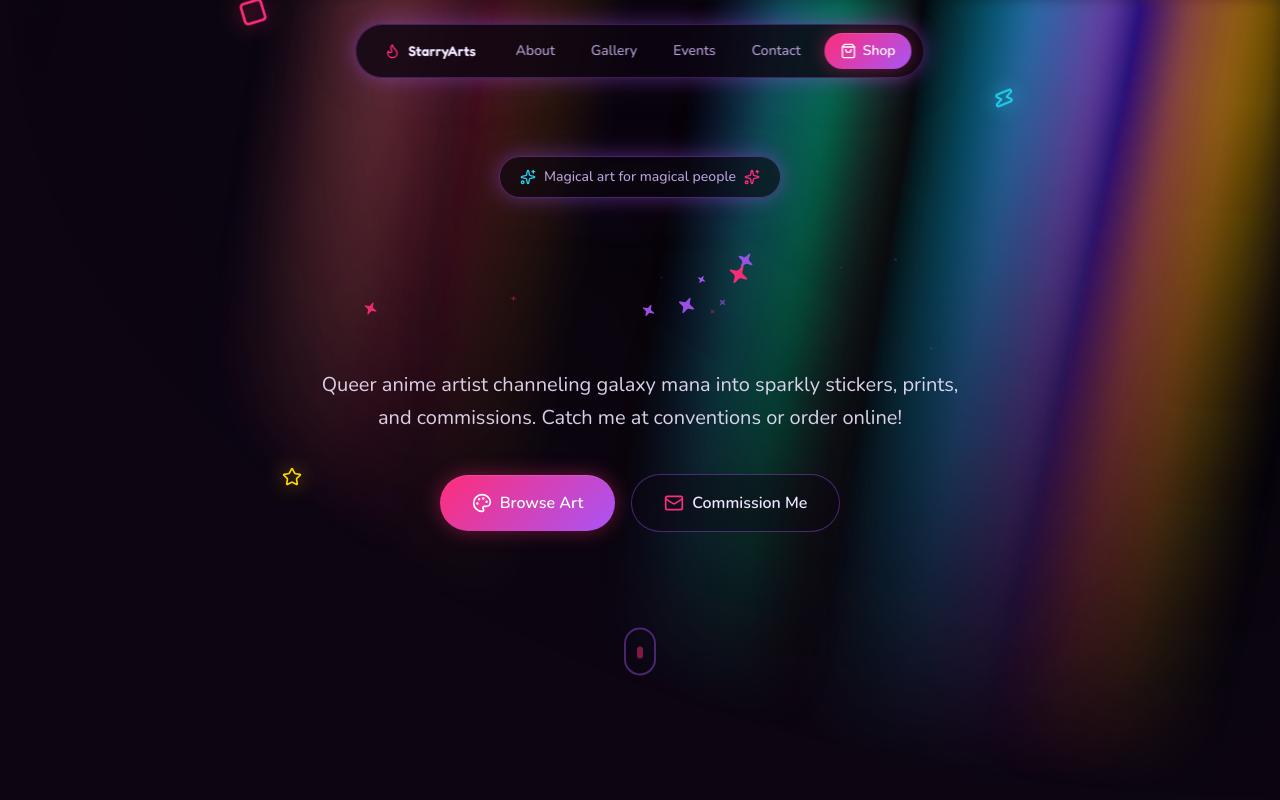
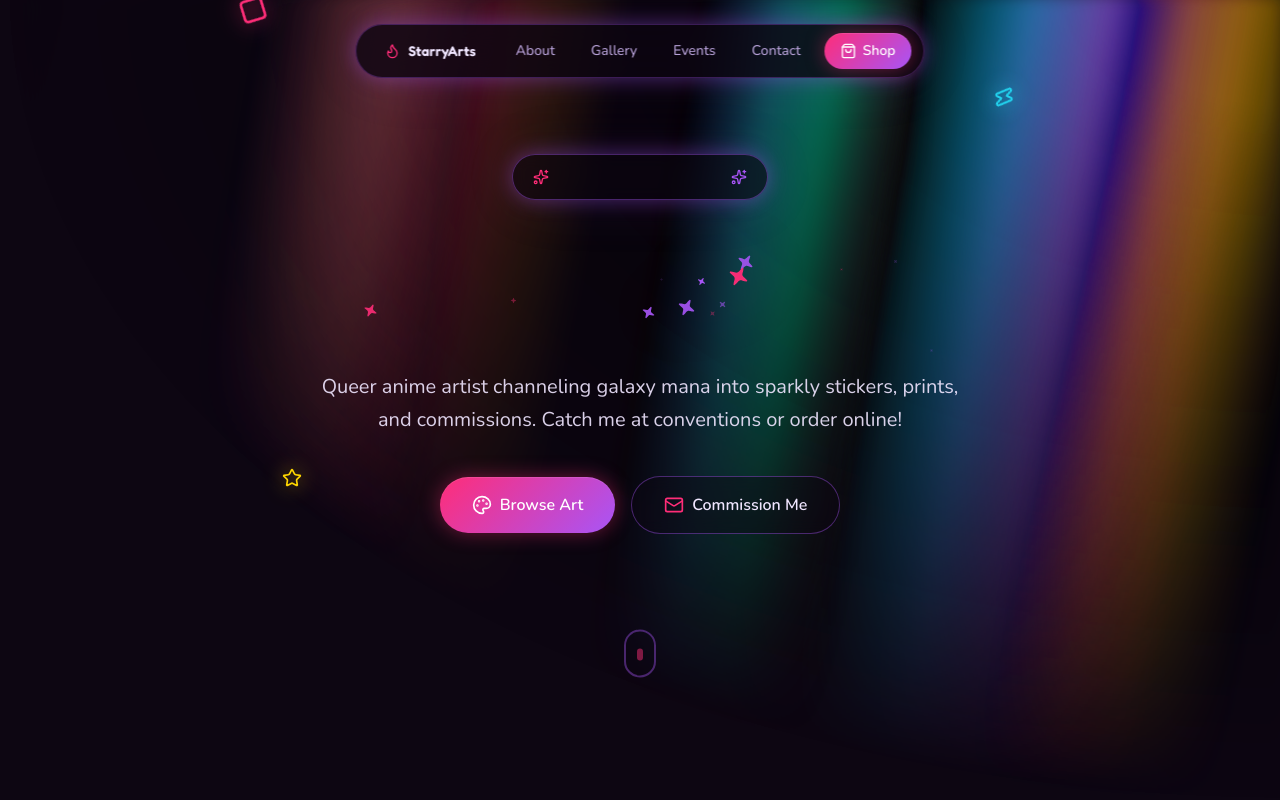
Before and after one commit to Milosaur777/anime-artist-portfolio, a Next.js app: page / in a window 1280 px wide. Shown: the top 800 px of the page. Built offline with nearby package versions, Linux system fonts and the light colour scheme.

Commit message:
feat: add rotating cute prompts that change every 3 seconds

```diff
--- a/src/app/page.tsx
+++ b/src/app/page.tsx
@@ -9,6 +9,7 @@ import {
 } from "lucide-react";
 import { SparklesText } from "@/components/ui/sparkles-text";
 import { AuroraBackground } from "@/components/ui/aurora-background";
+import { RotatingPrompt } from "@/components/ui/rotating-prompt";
 
 /* ─── Spring configs ─── */
 const springBouncy = { type: "spring" as const, stiffness: 300, damping: 15 };
@@ -151,9 +152,9 @@ export default function Home() {
             transition={{ ...springBouncy, delay: 0.3 }}
             className="inline-flex items-center gap-2 rounded-full bg-[#0D0612]/60 backdrop-blur-sm px-5 py-2.5 border border-[#A855F7]/40 glow-purple mb-8"
           >
-              <Sparkles className="w-4 h-4 text-[#22D3EE]" />
-              <span className="text-sm font-medium text-[#B8A2D9]">Magical art for magical people</span>
-              <Sparkles className="w-4 h-4 text-[#FF2D78]" />
+            <Sparkles className="w-4 h-4 text-[#FF2D78] shrink-0" />
+            <RotatingPrompt />
+            <Sparkles className="w-4 h-4 text-[#A855F7] shrink-0" />
           </motion.div>
 
             <motion.div
--- /dev/null
+++ b/src/components/ui/rotating-prompt.tsx
@@ -0,0 +1,46 @@
+"use client";
+
+import { useState, useEffect } from "react";
+import { motion, AnimatePresence } from "framer-motion";
+
+const cutePrompts = [
+  "Magical art for magical people ✨",
+  "Made with stardust and love 💖",
+  "Cute art for cuties only 🌸",
+  "Channeling galaxy mana into pixels 🔮",
+  "Stickers, prints, and sparkles! 🎨",
+  "Queer joy in every brushstroke 🏳️‍🌈",
+  "Your OC deserves to shine ✨",
+  "Con-ready since 2020 🎪",
+  "Small artist, big dreams 💫",
+  "Glitter is a lifestyle ✨",
+];
+
+export function RotatingPrompt() {
+  const [index, setIndex] = useState(0);
+
+  useEffect(() => {
+    const interval = setInterval(() => {
+      setIndex((prev) => (prev + 1) % cutePrompts.length);
+    }, 3000);
+
+    return () => clearInterval(interval);
+  }, []);
+
+  return (
+    <div className="relative h-6 flex items-center justify-center overflow-hidden">
+      <AnimatePresence mode="wait">
+        <motion.span
+          key={index}
+          initial={{ opacity: 0, y: 20 }}
+          animate={{ opacity: 1, y: 0 }}
+          exit={{ opacity: 0, y: -20 }}
+          transition={{ duration: 0.5, ease: "easeInOut" }}
+          className="text-sm font-medium text-[#B8A2D9] whitespace-nowrap"
+        >
+          {cutePrompts[index]}
+        </motion.span>
+      </AnimatePresence>
+    </div>
+  );
+}
```
Lines whose indentation alone changed are shown as unchanged.
